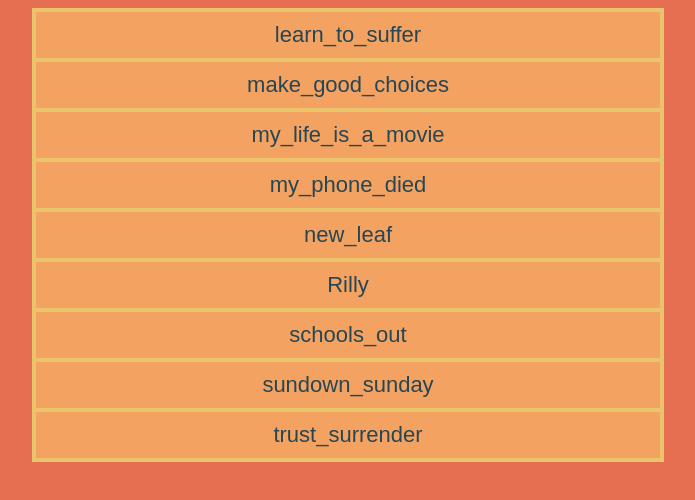
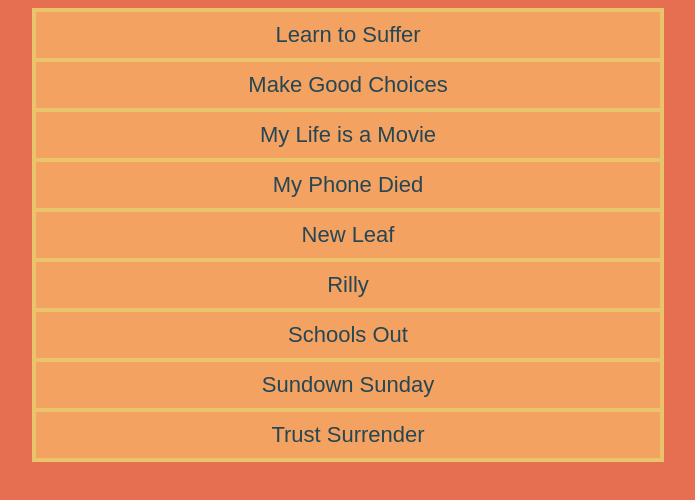
Before and after one commit to 5geoy/haileyboard, a website: page public/index.html in a window 1280 px wide. Shown: the whole page, without its empty margins (292-987 px from the left). Drawn offline with nearby package versions, Linux system fonts and the light colour scheme.

Commit message:
Update index.html

```diff
--- a/public/index.html
+++ b/public/index.html
@@ -9,6 +9,7 @@
 
     <script>
       function play(x) {
+	  x.replaceAll(" ", "_").toLowerCase()
 	  console.log(x);
        var sound = new Howl({
        src: [x+".mp4"]
@@ -17,14 +18,14 @@
 	}
     </script>
 <div class="btn-group">
-    <input type="button" value="learn_to_suffer" onclick="play(value)">
-    <input type="button" value="make_good_choices" onclick="play(value)">
-    <input type="button" value="my_life_is_a_movie" onclick="play(value)">
-    <input type="button" value="my_phone_died" onclick="play(value)">
-    <input type="button" value="new_leaf" onclick="play(value)">
+    <input type="button" value="Learn to Suffer" onclick="play(value)">
+    <input type="button" value="Make Good Choices" onclick="play(value)">
+    <input type="button" value="My Life is a Movie" onclick="play(value)">
+    <input type="button" value="My Phone Died" onclick="play(value)">
+    <input type="button" value="New Leaf" onclick="play(value)">
     <input type="button" value="Rilly" onclick="play(value)">
-    <input type="button" value="schools_out" onclick="play(value)">
-    <input type="button" value="sundown_sunday" onclick="play(value)">
-    <input type="button" value="trust_surrender" onclick="play(value)">
+    <input type="button" value="Schools Out" onclick="play(value)">
+    <input type="button" value="Sundown Sunday" onclick="play(value)">
+    <input type="button" value="Trust Surrender" onclick="play(value)">
 </div>
   </body>
```
